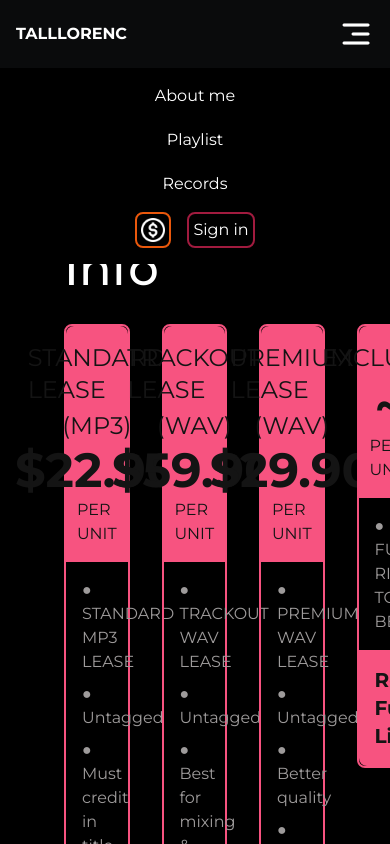
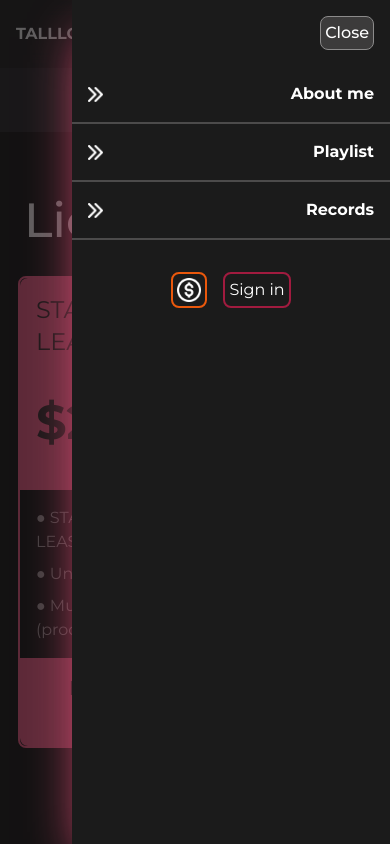
Before and after one commit to talllorenc/talllorenc.com, a Next.js app: page /licensing in a window 390 px wide. Both pictures are taken after a click on the button 356 px from the left and 34 px from the top of the page. Shown: the top 844 px of the page. Built offline with nearby package versions, Linux system fonts and the light colour scheme.

Commit message:
Create Mobile Menu

```diff
--- a/src/app/about/page.jsx
+++ b/src/app/about/page.jsx
@@ -1,9 +1,7 @@
-"use client"
+"use client";
 
-const AboutPage = () => (
-  <div className="">
-      <h1>About</h1>
-  </div>
-);
+const AboutPage = () => {
+  return <div>About page</div>;
+};
 
 export default AboutPage;
--- a/src/app/header/page.jsx
+++ b/src/app/header/page.jsx
@@ -11,8 +11,8 @@ const HeaderPage = () => {
         <div className="flex flex-col font-bold gap-5 mt-48">
           <div className="flex flex-col ">
             <SocialsLinks/>
-            <span className="text-6xl mt-2">Welcome everyone, I am</span>
-            <span className="text-[#F75380] text-6xl">talllorenc</span>
+            <span className="text-4xl in:text-6xl mt-2">Welcome everyone, I am</span>
+            <span className="text-4xl in:text-6xl text-[#F75380]">talllorenc</span>
             <span className="text-lg font-medium mt-2">
               This site contains all my works. Enjoy listening..
             </span>
--- a/src/app/licensing/page.jsx
+++ b/src/app/licensing/page.jsx
@@ -56,13 +56,14 @@ const licensing = [
 ];
 
 const LicensingPage = () => (
-  <div className="bg-black w-full p-16 mt-16">
-    <span className="text-5xl font-medium flex items-center justify-center">
+  <div className="bg-black w-full py-16 mt-16">
+    <div className="container">
+      <span className="text-5xl font-medium flex items-center justify-center text-center">
         Licensing Info
       </span>
-    <div className="max-w-[1366px] mx-auto flex gap-8 mt-8">
+      <div className="mx-auto flex gap-8 pt-8 overflow-x-auto">
         {licensing.map((item) => (
-        <div key={item.id} className="flex-1 w-[25%]">
+          <div key={item.id} className="w-[400px]">
             <div className="border-2 border-[#f75380] rounded-lg ">
               <div className="bg-[#f75380] text-[#141414] flex flex-col items-center gap-1 p-4 rounded-t-lg">
                 <span className="text-2xl">{item.head.title}</span>
@@ -84,6 +85,7 @@ const LicensingPage = () => (
         ))}
       </div>
     </div>
+  </div>
 );
 
 export default LicensingPage;
--- a/src/app/playlist/page.jsx
+++ b/src/app/playlist/page.jsx
@@ -1,7 +1,7 @@
-"use client"
+"use client";
 
-const PlaylistPage = () => (
-    <div className="mt-12">Playlist</div>
-);
+const PlaylistPage = () => {
+  return <div>Playlist Page</div>;
+};
 
 export default PlaylistPage;
--- a/src/app/records/page.jsx
+++ b/src/app/records/page.jsx
@@ -1,7 +1,9 @@
 "use client"
 
-const RecordsPage = () => (
-  <div className="mt-12">Records Page</div>
-);
+const RecordsPage = () => {
+  return (
+    <div>Records Page</div>
+  )
+}
 
 export default RecordsPage;
--- a/src/components/Footer/Footer.jsx
+++ b/src/components/Footer/Footer.jsx
@@ -34,7 +34,7 @@ const links = [
   {
     id: 3,
     title: "Records",
-    url: "/recordsPage",
+    url: "/records",
   },
 ];
 const Footer = () => {
--- /dev/null
+++ b/src/components/MobileNavbar/MobileNavbar.jsx
@@ -0,0 +1,106 @@
+import Link from "next/link";
+import { usePathname } from "next/navigation";
+import Image from "next/image";
+import { useState } from "react";
+import { motion, AnimatePresence } from "framer-motion";
+
+const links = [
+  {
+    id: 1,
+    title: "About me",
+    url: "/about",
+  },
+  {
+    id: 2,
+    title: "Playlist",
+    url: "/playlist",
+  },
+  {
+    id: 3,
+    title: "Records",
+    url: "/records",
+  },
+];
+
+const MobileNavbar = ({ isMenuOpen, closeMenu, togglePopup }) => {
+  const pathname = usePathname();
+
+  return (
+    <AnimatePresence>
+      {isMenuOpen && (
+        <motion.div
+          className="fixed top-0 left-0 w-full h-screen bg-[#1c1b1b] bg-opacity-70 flex"
+          initial={{ opacity: 0, x: "100%" }}
+          animate={{ opacity: 1, x: 0 }}
+          exit={{ opacity: 0, x: "100%" }}
+          transition={{ duration: 0.3 }}
+          onClick={closeMenu}
+        >
+          <motion.div
+            className=" bg-[#1b1b1b] w-[318px] fixed top-0 right-0 h-screen shadow-2xl shadow-[#F75380]"
+            initial={{ opacity: 0, scale: 0.7 }}
+            animate={{ opacity: 1, scale: 1 }}
+            transition={{ duration: 0.2 }}
+            exit={{ scale: 0.9, opacity: 0 }}
+            onClick={(e) => e.stopPropagation()}
+          >
+            <div className="flex flex-col">
+              <div className="p-4">
+                <button
+                  className="flex border font-medium border-[#8c8b8b] bg-[#3c3b3b] p-1 rounded-lg ml-auto"
+                  onClick={closeMenu}
+                >
+                  Close
+                </button>
+              </div>
+
+              {links.map((link) => (
+                <Link
+                  key={link.id}
+                  href={link.url}
+                  onClick={closeMenu}
+                  className={`text-white font-bold border-b-2 border-[#4c4b4b] w-full p-4 text-right${
+                    pathname === link.url
+                      ? "border-b-2 border-[#F75380] text-[#9C9C9C]"
+                      : ""
+                  }`}
+                >
+                  <div className="flex justify-between items-center">
+                    <Image
+                      className="-rotate-90"
+                      src="/header/arrow-prev-next.png"
+                      width={15}
+                      height={15}
+                      alt="mobile menu arrow"
+                    />
+                    {link.title}
+                  </div>
+                </Link>
+              ))}
+            </div>
+            <div className="flex gap-4 mb-4 items-center justify-center mt-8">
+              <div>
+                <button className="flex items-center border-[2px] border-orange-600 rounded-lg gap-1 p-1 hover:border-orange-500">
+                  <Image
+                    src="/navbar/dolar.png"
+                    width={24}
+                    height={24}
+                    alt="tips icon"
+                  />
+                </button>
+              </div>
+              <button
+                className="border-[2px] border-[#A11B3F] rounded-lg p-1 hover:border-[#F75380]"
+                onClick={togglePopup}
+              >
+                Sign in
+              </button>
+            </div>
+          </motion.div>
+        </motion.div>
+      )}
+    </AnimatePresence>
+  );
+};
+
+export default MobileNavbar;
--- a/src/components/Navbar/Navbar.jsx
+++ b/src/components/Navbar/Navbar.jsx
@@ -1,10 +1,11 @@
 "use client";
 
 import Link from "next/link";
-import {usePathname} from "next/navigation";
+import { usePathname } from "next/navigation";
 import Image from "next/image";
-import {useState} from "react";
+import { useState } from "react";
 import Popup from "@/components/Popup/Popup";
+import MobileNavbar from "../MobileNavbar/MobileNavbar";
 
 const links = [
   {
@@ -33,16 +34,16 @@ const Navbar = () => {
     setIsMenuOpen(!isMenuOpen);
   };
 
-  const closeMenu = () => {
-    setIsMenuOpen(false);
-  };
-
   const togglePopup = () => {
     setIsPopupOpen(!isPopupOpen);
   };
 
   const closePopup = () => {
     setIsPopupOpen(false);
+  };
+
+  const closeMenu = () => {
+    setIsMenuOpen(false);
   };
 
   return (
@@ -60,47 +61,7 @@ const Navbar = () => {
               alt="Menu"
             />
           </button>
-        </div>
-        <div
-          className={`${
-            isMenuOpen ? "flex flex-col" : "hidden"
-          } items-center justify-center top-full left-0 w-full absolute bg-black backdrop-blur in:hidden`}
-        >
-          <div className="flex flex-col in:flex-row gap-[20px] items-center p-4 in:p-0">
-            {links.map((link) => (
-              <Link key={link.id} href={link.url}>
-                <span
-                  onClick={closeMenu}
-                  className={`hover:text-[#9C9C9C] ${
-                    pathname === link.url
-                      ? "border-b-2 border-[#F75380] text-[#9C9C9C]"
-                      : ""
-                  }`}
-                >
-                  {link.title}
-                </span>
-              </Link>
-            ))}
-          </div>
-          <div className="flex gap-4 mb-4">
-            <div>
-              <button
-                className="flex items-center border-[2px] border-orange-600 rounded-lg gap-1 p-1 hover:border-orange-500">
-                <Image
-                  src="/navbar/dolar.png"
-                  width={24}
-                  height={24}
-                  alt="tips icon"
-                />
-              </button>
-            </div>
-            <button
-              onClick={togglePopup}
-              className="border-[2px] border-[#A11B3F] rounded-lg p-1 hover:border-[#F75380]"
-            >
-              Sign in
-            </button>
-          </div>
+          <MobileNavbar isMenuOpen={isMenuOpen} closeMenu={closeMenu} togglePopup={togglePopup}/>
         </div>
         <div className="hidden in:flex gap-[15px] items-center">
           <div className="flex gap-[20px] items-center">
@@ -119,8 +80,7 @@ const Navbar = () => {
             ))}
           </div>
           <div className="flex gap-4 items-center">
-            <button
-              className="flex items-center border-[2px] border-orange-600 rounded-lg p-1 hover:bg-orange-600">
+            <button className="flex items-center border-[2px] border-orange-600 rounded-lg p-1 hover:bg-orange-600">
               <Image
                 src="/navbar/dolar.png"
                 width={24}
@@ -128,7 +88,6 @@ const Navbar = () => {
                 alt="tips icon"
               />
             </button>
-
 
             <button
               onClick={togglePopup}
@@ -138,7 +97,7 @@ const Navbar = () => {
             </button>
           </div>
         </div>
-        <Popup closePopup={closePopup} isPopupOpen={isPopupOpen}/>
+        <Popup closePopup={closePopup} isPopupOpen={isPopupOpen} />
       </div>
     </nav>
   );
--- a/src/components/SkeletonError/SkeletonError.jsx
+++ b/src/components/SkeletonError/SkeletonError.jsx
@@ -7,15 +7,14 @@ const reloadPage = () => {
 
 const SkeletonError = () => {
   return (
-    <div className="flex flex-col items-center">
+    <div className="flex flex-col items-center text-center">
       <div className="flex flex-col items-center">
-        {/* <Image src="/skeletonError/error-page.png" width={80} height={80} alt="error image"/> */}
-        <span className="text-8xl">OOPS!</span>
-        <span className="text-3xl text-[#eb4343] font-medium">Something went wrong</span>
+        <span className="text-7xl in:text-8xl">OOPS!</span>
+        <span className="text-2xl in:text-3xl text-[#eb4343] font-medium">Something went wrong</span>
       </div>
       <span className="text-lg text-[#9c9b9b]">Error loading beats. Please try again later.</span>
       <div className="flex gap-4 items-center">
-        <button className="text-md font-medium py-1 px-8 mt-4 border-2 border-[#4169e1] bg-[#4169e1] rounded-xl mt-2 transition duration-300 ease-in-out hover:border-white" onClick={reloadPage}>Reload page</button>
+        <button className="text-md font-medium py-1 px-8 mt-4 border-2 border-[#4169e1] bg-[#4169e1] rounded-xl mt-2 transition duration-300 ease-in-out hover:border-white" onClick={reloadPage}>Reload</button>
         <Link href="/playlist" className="text-md font-medium py-1 px-8 mt-4 border-2 border-[#f75380] bg-[#f75380] rounded-xl mt-2 transition duration-300 ease-in-out hover:border-white">Playlist</Link>
       </div>
     </div>
```
Lines whose indentation alone changed are shown as unchanged.
